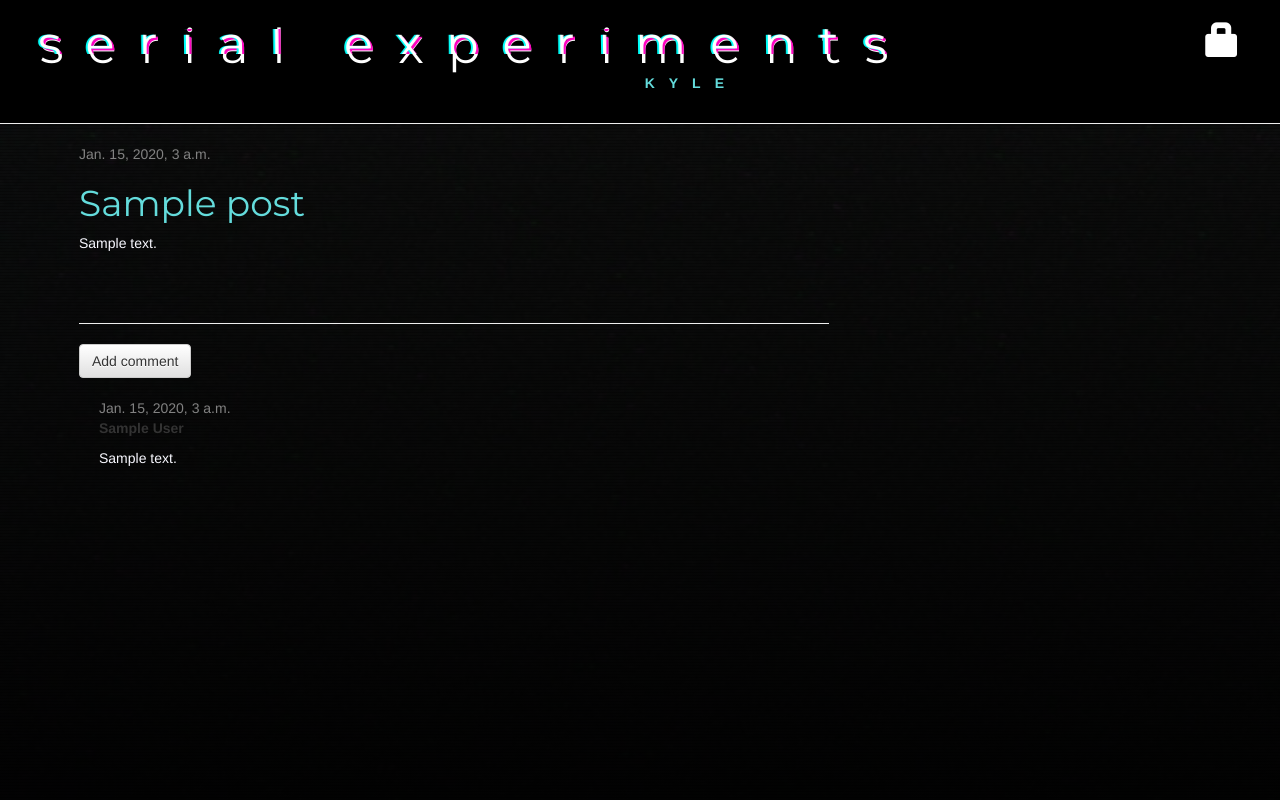
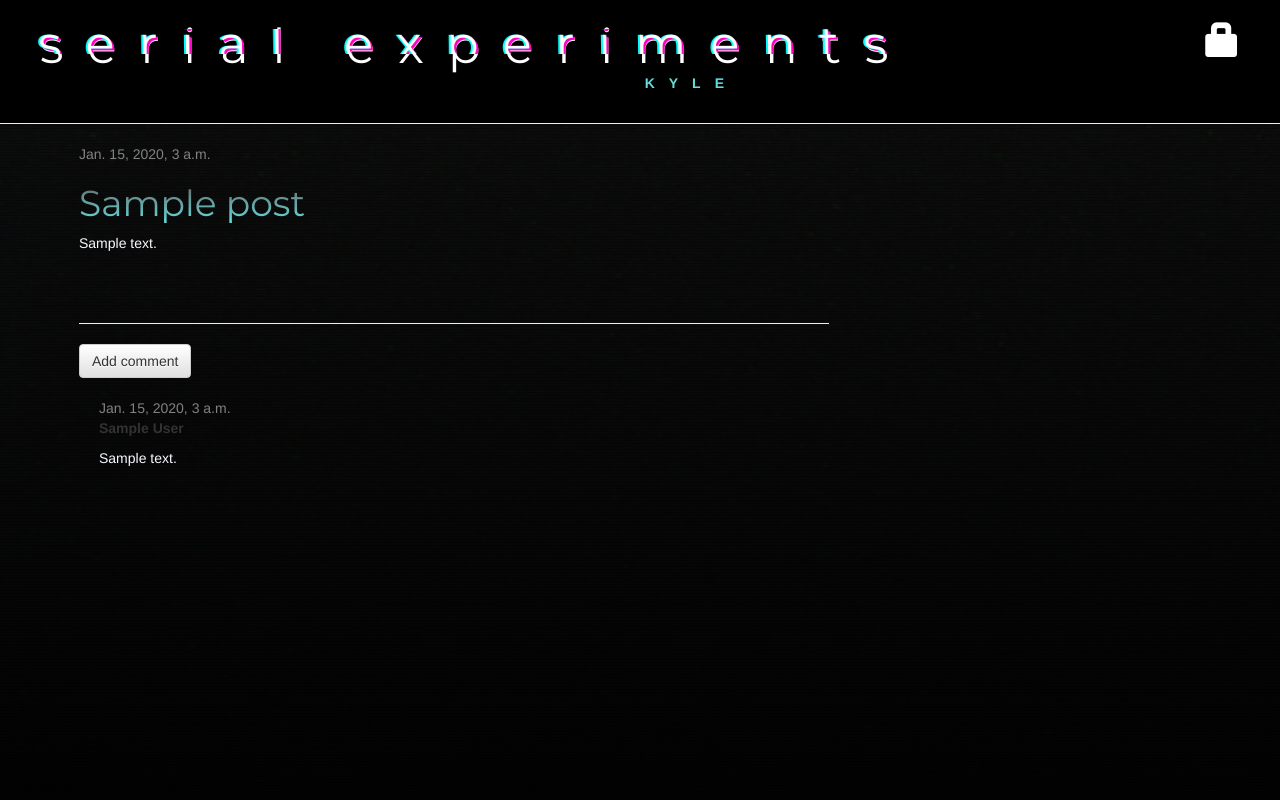
Before and after one commit to kvitebjorn/my-first-blog, a Django app: page /post/1/ in a window 1280 px wide. Run offline with Django 3.2, Linux system fonts and the light colour scheme; tables that the repository leaves empty hold one stand-in row (values such as "Sample post"); some libraries are stand-ins or nearby versions.

Commit message:
more color changes

```diff
--- a/blog/static/css/blog.css
+++ b/blog/static/css/blog.css
@@ -76,6 +76,12 @@ th {
 
 .post a {
     color: gray;
+}
+
+.post h1 {
+    background: -webkit-linear-gradient(dimgray, rgb(100,220,220));
+    -webkit-background-clip: text;
+    -webkit-text-fill-color: transparent;
 }
 
 .comment {
```
